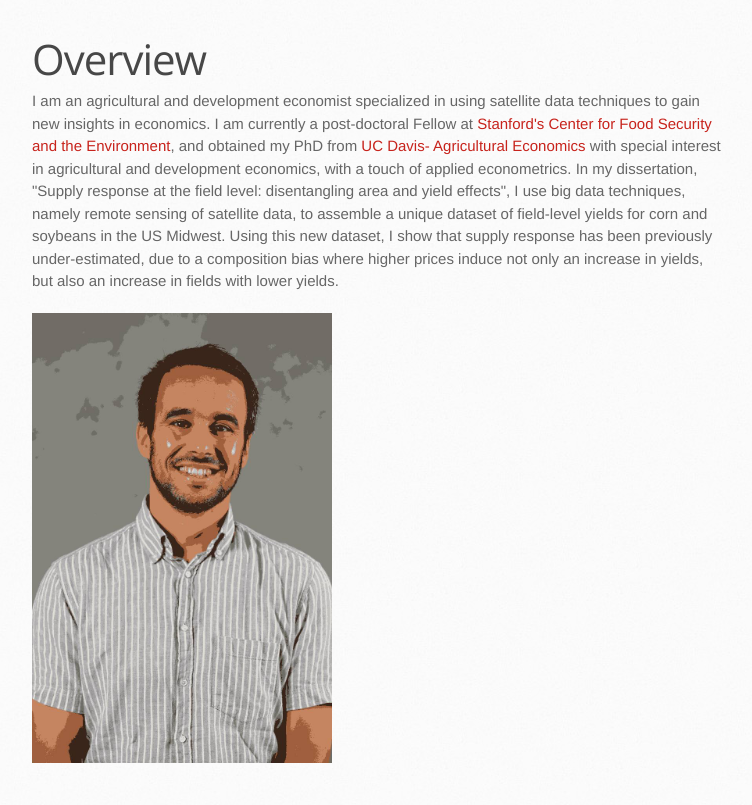
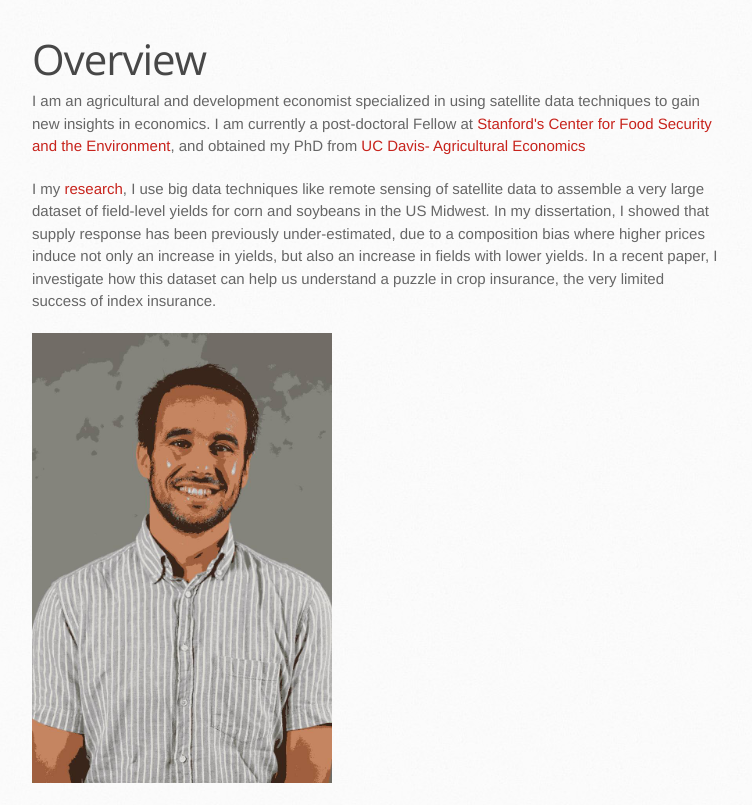
Before and after one commit to MatthieuStigler/MatthieuStigler.github.io, a Jekyll site: the page built from index.html, in a window 1280 px wide, cut to the strip 259-1064 px from the top of the page. Shown: the whole strip, without its empty margins (138-890 px from the left). Built offline with Jekyll 4.4.1, drawn with Linux system fonts in a browser that asks for light colours.

Commit message:
two paragraphs, change second

```diff
--- a/index.html
+++ b/index.html
@@ -7,11 +7,13 @@
   <h1>Overview</h1>
    <p>I am an agricultural and development economist specialized in using satellite data techniques to gain new insights in economics.
      I am currently a post-doctoral Fellow at <a href="https://fse.fsi.stanford.edu/">Stanford's Center for Food Security and the Environment</a>, and obtained my PhD from
-     <a href="http://are.ucdavis.edu/en/">UC Davis- Agricultural Economics</a> with special interest in agricultural and development economics, with a touch of applied econometrics.
+     <a href="http://are.ucdavis.edu/en/">UC Davis- Agricultural Economics</a></p>
 
-  In my dissertation,  <i> "Supply response at the field level: disentangling area and yield effects"</i>, I use big data techniques, namely remote sensing of satellite data, to  assemble a unique dataset of field-level yields for corn and soybeans
-in the US Midwest. Using this new dataset, I show that supply response has been previously under-estimated,
-     due to a composition bias where higher prices induce not only an increase in yields, but also an increase in fields with lower yields. </p>
+  <p> I my  <a href="https://matthieustigler.github.io/Research">research</a>, I use big data techniques like remote sensing of satellite data to assemble a very large dataset
+    of field-level yields for corn and soybeans in the US Midwest.
+    In my dissertation, I showed that supply response has been previously under-estimated,
+    due to a composition bias where higher prices induce not only an increase in yields, but also an increase in fields with lower yields.
+    In a recent paper, I investigate how this dataset can help us understand a puzzle in crop insurance, the very limited success of index insurance.  </p>
 
 <p><img src="https://raw.githubusercontent.com/MatthieuStigler/MatthieuStigler.github.io/master/docs/CRB_3135_rotate_SEGM.jpeg"
 width="300" align="left"></p>
```
